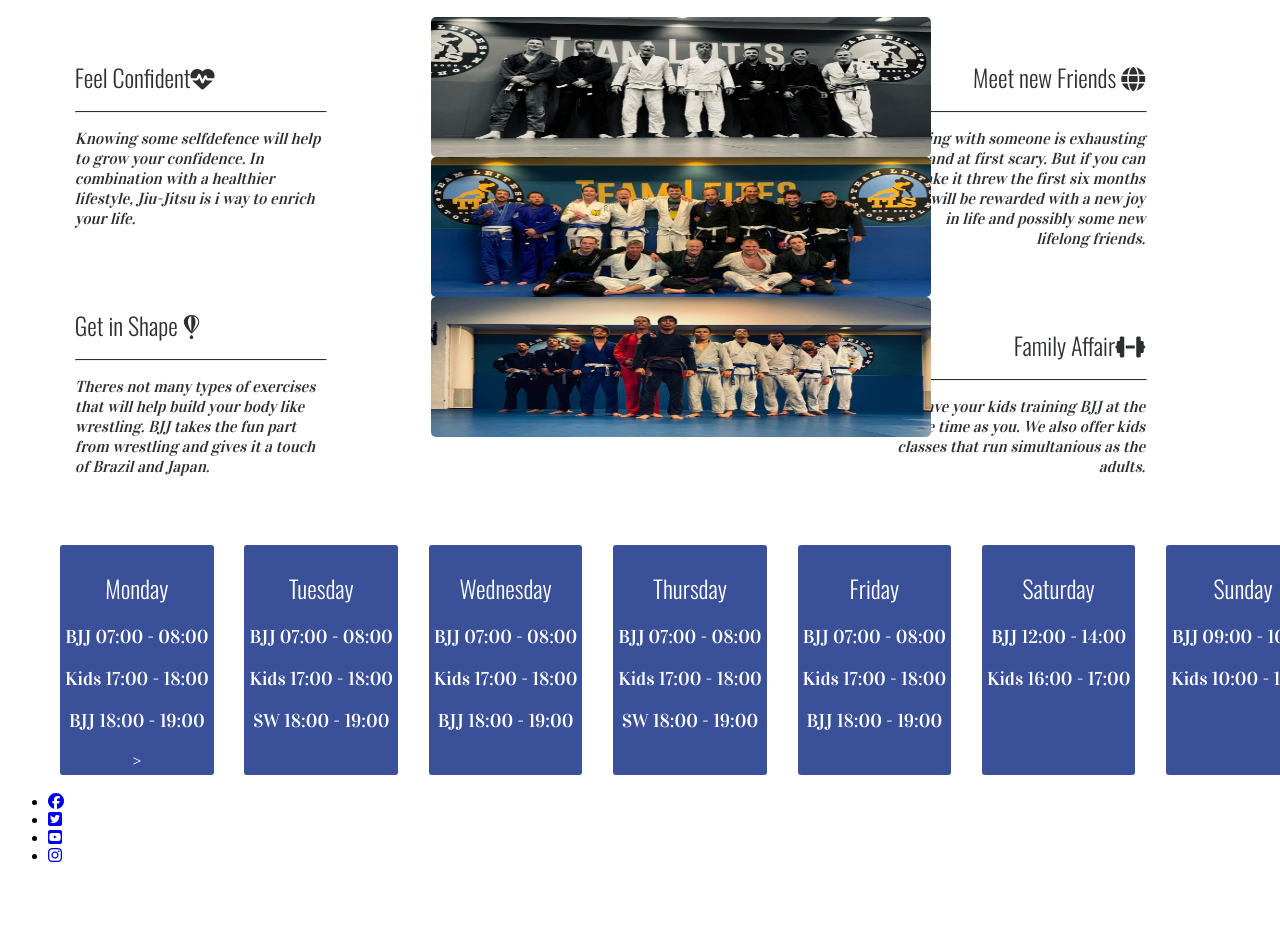
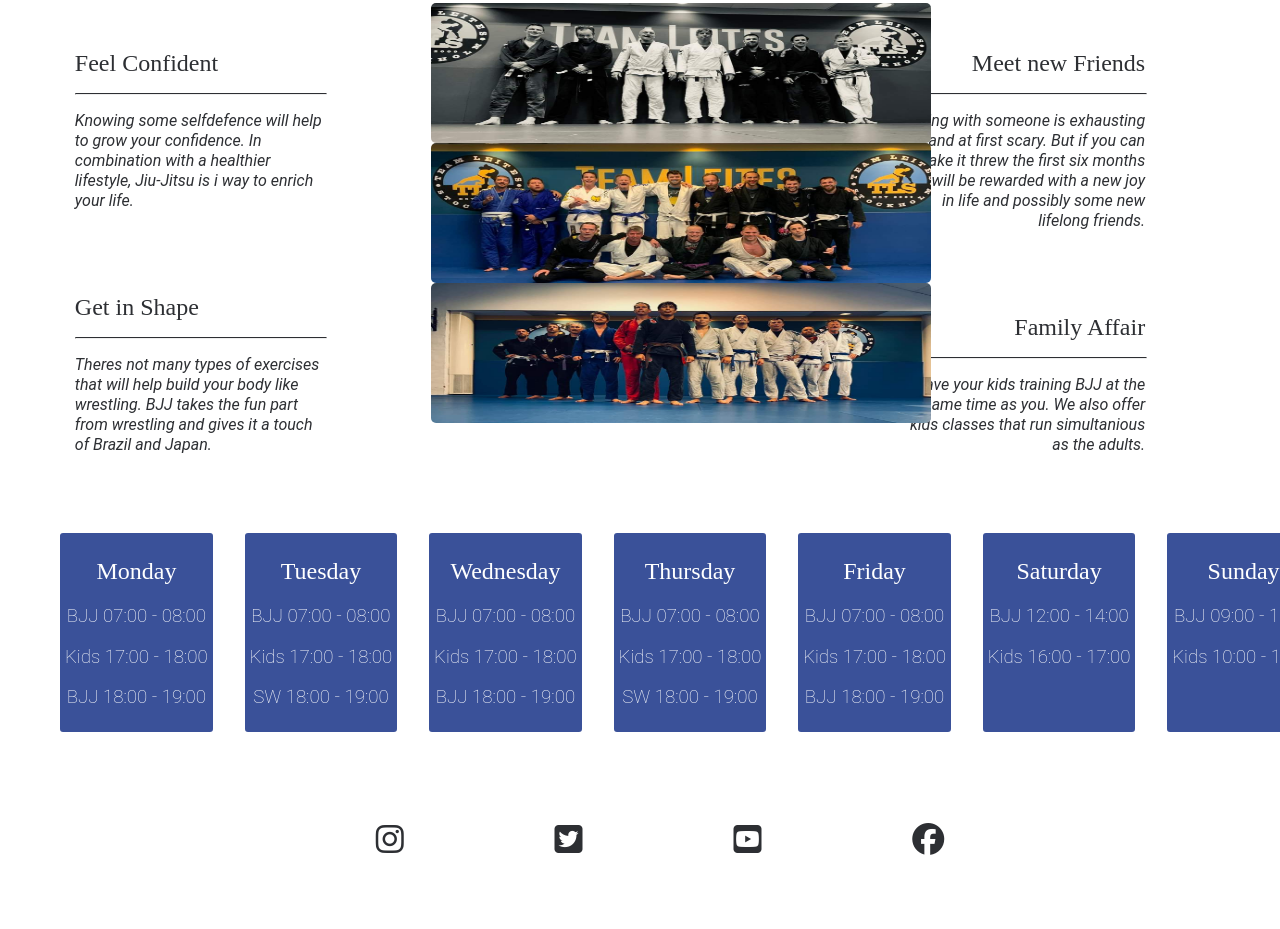
Before and after one commit to Renwar-P/join-bjj, a plain HTML site: page index.html in a window 1280 px wide. Shown: the part 297-1226 px from the top of the page. Before the commit the page ends 1178 px from the top, so only its background shows below. Drawn offline with nearby package versions, Linux system fonts and the light colour scheme.

Commit message:
Add final style and html to homepage

```diff
--- a/assets/css/club-message.css
+++ b/assets/css/club-message.css
@@ -1,5 +1,3 @@
-@import url('https://fonts.googleapis.com/css2?family=Oswald:wght@300&family=Vidaloka&display=swap');
-
 #club-message {
     height: 600px;
     font: Oswald;
@@ -8,7 +6,7 @@
 
 p {
 
-    font-family: Vidaloka;
+    font-family: Roboto;
     font-style: italic;
     color: #2D2F33;
 
--- a/assets/css/footer.css
+++ b/assets/css/footer.css
@@ -1,10 +1,18 @@
 footer {
-    height: 150px;
+    height: 140px;
 }
 
+.social-networks {
+    text-align: center;
+}
+
+.social-networks>li {
+    display: inline;
+}
 
 .social-networks i {
-
-
-    color: #3A5199;
+    font-size: 200%;
+    margin: 1%;
+    padding: 5%;
+    color: #2D2F33;
 }
--- a/assets/css/header.css
+++ b/assets/css/header.css
@@ -1,6 +1,3 @@
-@import url('https://fonts.googleapis.com/css2?family=Oswald:wght@300&family=Vidaloka&display=swap');
-
-
 .header {
 
     font-family: Oswald;
@@ -43,8 +40,6 @@
     width: 200px;
     font-size: 40px;
 
-
-
 }
 
 
@@ -59,6 +54,4 @@
     list-style-type: none;
 
 
-
-
 }
--- a/assets/css/schedual.css
+++ b/assets/css/schedual.css
@@ -11,11 +11,11 @@
     color: #FFFFFF;
     background-color: #3A5199;
     text-align: center;
-    border: 2px solid white;
+    border: 2px solid#FFFFFF;
     box-sizing: border-box;
     padding: 5px;
     border-radius: 5px;
-    font-family: Vidaloka;
+    font-family: Roboto;
     font-weight: lighter;
 }
 
@@ -27,6 +27,6 @@
 
 #schedual h3 {
     color: #FFFFFF;
-    font-family: Vidaloka;
+    font-family: Roboto;
     font-weight: lighter;
 }
--- a/index.html
+++ b/index.html
@@ -10,6 +10,7 @@
     <link rel="stylesheet" href="assets/css/header.css">
     <link rel="stylesheet" href="assets/css/club-message.css">
     <link rel="stylesheet" href="assets/css/schedual.css">
+    <link rel="stylesheet" href="assets/css/footer.css">
 
 
     <title>Join BJJ</title>
@@ -65,7 +66,7 @@
         <h2 id="welcome">Come & Roll with Us</h2>
         <div id="left-about">
             <div class="left-about-heading">
-                <h2>Feel Confident<i class="fas fa-heartbeat"></i></h2>
+                <h2>Feel Confident</h2>
                 <hr>
                 <p>
                     Knowing some selfdefence will help to grow your confidence.
@@ -74,7 +75,7 @@
                 </p>
             </div>
             <div class="left-about-heading">
-                <h2> Get in Shape <i class="fab fa-fly"></i></h2>
+                <h2> Get in Shape </h2>
                 <hr>
                 <p>
                     Theres not many types of exercises that will help build your body like
@@ -84,7 +85,7 @@
         </div>
         <div id="right-about">
             <div class="right-about-heading">
-                <h2>Meet new Friends <i class="fas fa-globe"></i></h2>
+                <h2>Meet new Friends</h2>
                 <hr>
                 <p>
                     Rolling with someone is exhausting and at first scary. But if you can make it
@@ -94,7 +95,7 @@
                 </p>
             </div>
             <div class="right-about-heading">
-                <h2>Family Affair<i class="fas fa-dumbbell"></i></h2>
+                <h2>Family Affair</h2>
                 <hr>
                 <p>
                     Have your kids training BJJ at the same time as you.
@@ -118,7 +119,7 @@
             <h3> BJJ 07:00 - 08:00</h3>
             <h3>Kids 17:00 - 18:00</h3>
             <h3>BJJ 18:00 - 19:00 </h3>
-            >
+
         </div>
         <div>
             <h2>Tuesday </h2>
@@ -158,31 +159,31 @@
         </div>
     </section>
     <footer>
-        <div class="social-networks">
-            <ul class="social-networks">
-                <li>
-                    <a href="https://facebook.com" target="_blank" rel="noopener"
-                        aria-label="Visit our Facebook page (opens in a new tab)"><i class="fab fa-facebook"></i></a>
-                </li>
-                <li>
-                    <a href="https://twitter.com" target="_blank" rel="noopener"
-                        aria-label="Visit our Twitter page (opens in a new tab)"><i
-                            class="fab fa-twitter-square"></i></a>
-                </li>
-                <li>
-                    <a href="https://youtube.com" target="_blank" rel="noopener"
-                        aria-label="Visit our YouTube page (opens in a new tab)"><i
-                            class="fab fa-youtube-square"></i></a>
-                </li>
-                <li>
-                    <a href="https://instagram.com" target="_blank" rel="noopener"
-                        aria-label="Visit our Instagram page (opens in a new tab)"><i class="fab fa-instagram"></i></a>
-                </li>
-            </ul>
-            <script src="https://kit.fontawesome.com/c7dbda0798.js" crossorigin="anonymous"></script>
+        <ul class="social-networks">
 
+            <li>
+                <a href="https://instagram.com" target="_blank" rel="noopener"
+                    aria-label="Visit our Instagram page (opens in a new tab)"><i class="fab fa-instagram"></i></a>
+            </li>
+
+            <li>
+                <a href="https://twitter.com" target="_blank" rel="noopener"
+                    aria-label="Visit our Twitter page (opens in a new tab)"><i class="fab fa-twitter-square"></i></a>
+            </li>
+            <li>
+                <a href="https://youtube.com" target="_blank" rel="noopener"
+                    aria-label="Visit our YouTube page (opens in a new tab)"><i class="fab fa-youtube-square"></i></a>
+            </li>
+            <li>
+                <a href="https://facebook.com" target="_blank" rel="noopener"
+                    aria-label="Visit our Facebook page (opens in a new tab)"><i class="fab fa-facebook"></i></a>
+            </li>
+
+        </ul>
     </footer>
 
+
+    <script src="https://kit.fontawesome.com/c7dbda0798.js" crossorigin="anonymous"></script>
 
 
 
```
Also changed, not shown: assets/css/body.css (added).
